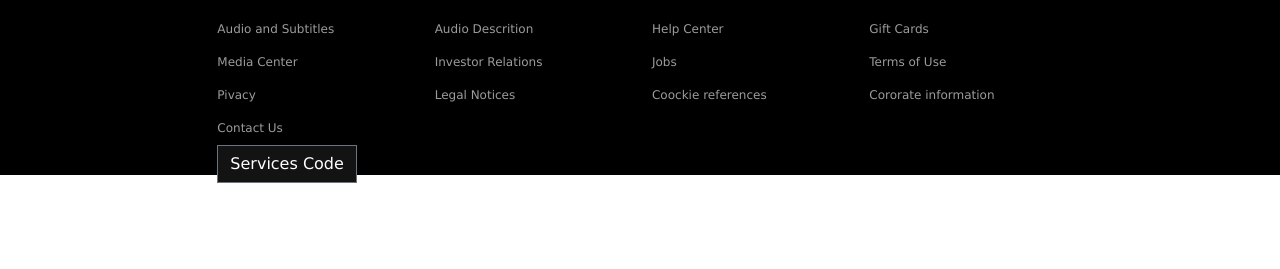
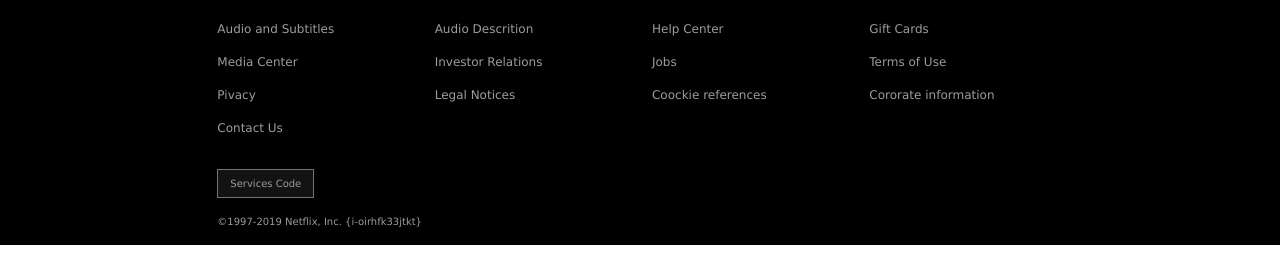
Before and after one commit to d34thmtal/M3-D8--clone-Netflix-, a plain HTML site: page index.html in a window 1280 px wide. Shown: the part 1026-1295 px from the top of the page. Before the commit the page ends 1209 px from the top, so only its background shows below. Drawn offline with nearby package versions, Linux system fonts and the light colour scheme.

Commit message:
footer ultimato, problema dovuto da animazione da sistemare

```diff
--- a/index.html
+++ b/index.html
@@ -211,17 +211,21 @@
             <a href="#">Cororate information</a>
           </div>
         </div>
-        <div class="row">
+        <div class="row my-4">
           <div class="col-2"></div>
           <div class="col-3">
-            <button class="btn btn-secondary" type="button">
+            <button class="btn btn-secondary" id="services-code" type="button">
               Services Code
             </button>
           </div>
         </div>
-
+        <div class="row my-4">
+          <div class="col-2"></div>
+          <div class="col">
+            <p>©1997-2019 Netflix, Inc. {i-oirhfk33jtkt}</p>
+          </div>
+        </div>
       </div>
-
     </footer>
 
 
--- a/style.css
+++ b/style.css
@@ -117,3 +117,12 @@ footer a{
 #title > div > div > div.col-10.d-flex > div > ul{
     z-index: 4;
 }
+
+footer p{
+    color: rgb(157, 155, 155);
+    font-size: 10px;
+}
+#services-code{
+    color: rgb(157, 155, 155);
+    font-size: 10px;
+}
```
